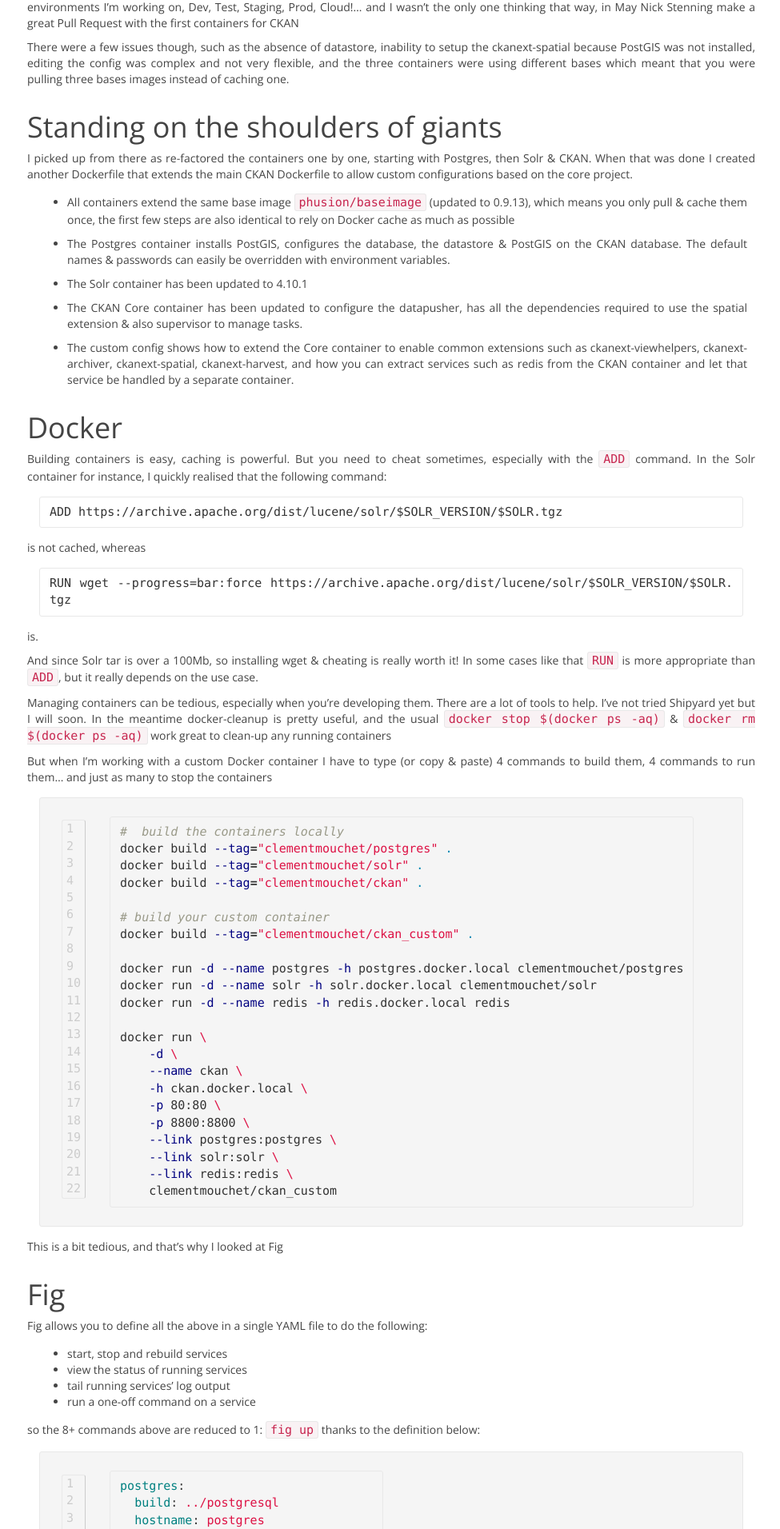
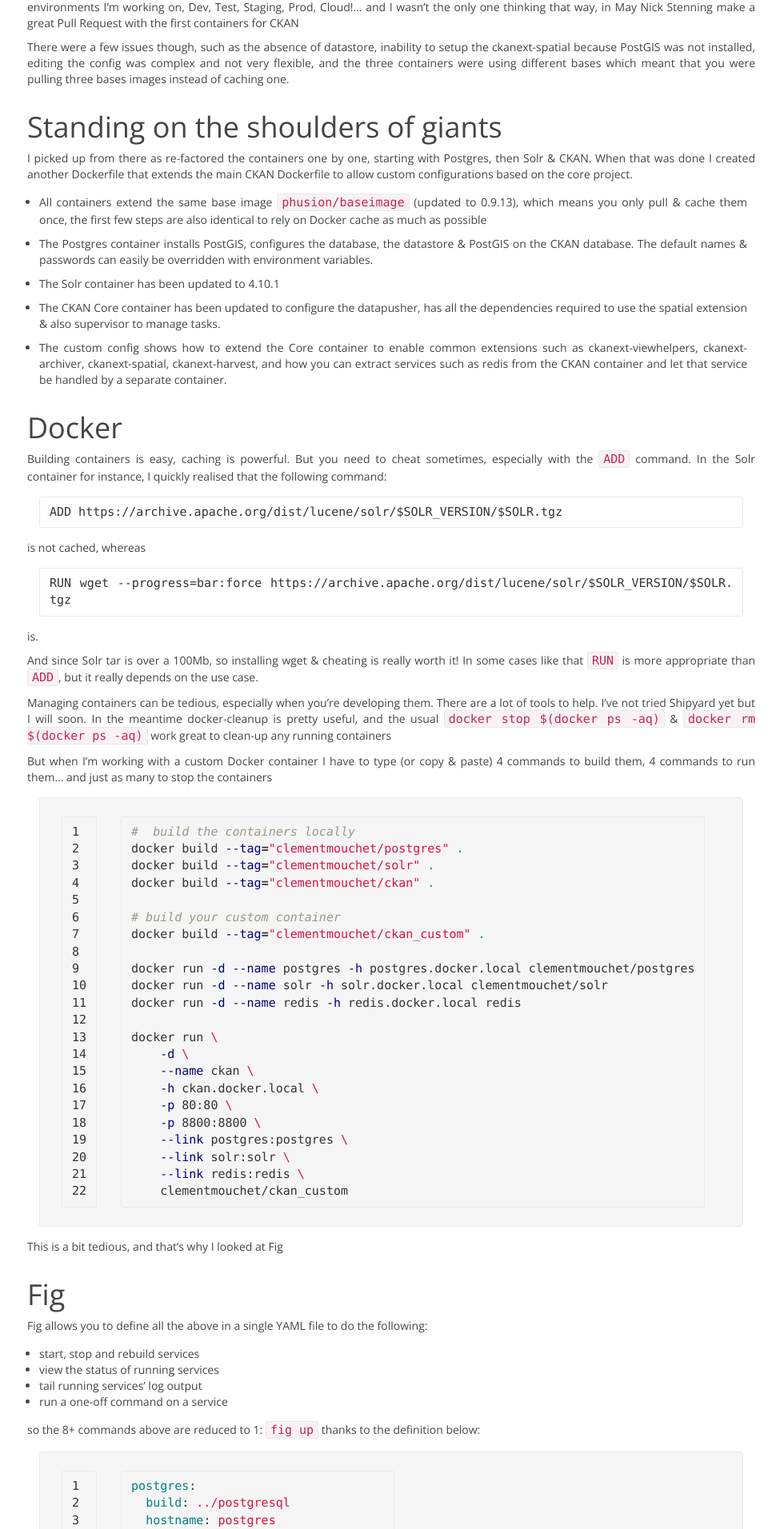
Before and after one commit to clementmouchet/clementmouchet.github.io, a Jekyll site: the page built from _posts/2014-10-19-ckan-docker-fig-vagrant.markdown, in a window 1280 px wide. Shown: the part 552-2464 px from the top of the page at 80% size, without its empty margins (151-1126 px from the left). Built offline with Jekyll 4.4.1, drawn with Linux system fonts in a browser that asks for light colours; nearby versions of some CDN libraries; a style sheet for code colours, icons or effects is not loaded.

Commit message:
CSS tweaks for tablets

```diff
--- a/_sass/_my.scss
+++ b/_sass/_my.scss
@@ -64,7 +64,7 @@
     background-color: transparent;
     border-bottom: solid 2px #bbb;
 }
-@media (min-width: 768px) {
+@include media-query($tablets) {
     .navbar-brand {
         float: left;
     }
@@ -72,6 +72,7 @@
         float: right;
     }
 }
+
 /*
  * Cover
  */
@@ -96,11 +97,8 @@
     .site-wrapper-inner {
         vertical-align: middle;
     }
-    /* Handle the widths */
-
     .cover-container {
         width: 100%;
-        /* Must be percentage or pixels for horizontal alignment */
     }
 }
 
@@ -115,27 +113,3 @@
         width: 970px;
     }
 }
-
-// @media (min-width: 768px) {
-//     /* Start the vertical centering */
-
-//     .site-wrapper-inner {
-//         vertical-align: middle;
-//     }
-//     /* Handle the widths */
-
-//     .cover-container {
-//         width: 100%;
-//         /* Must be percentage or pixels for horizontal alignment */
-//     }
-// }
-// @media (min-width: 992px) {
-//     .cover-container {
-//         width: 800px;
-//     }
-// }
-// @media (min-width: 1200px) {
-//     .container {
-//         width: 970px;
-//     }
-// }
--- a/_sass/_posts.scss
+++ b/_sass/_posts.scss
@@ -41,23 +41,11 @@
     }
     > ul {
         margin-top: 15px;
-        margin-left: 50px;
+        margin-left: 15px;
         margin-right: 10px;
         margin-bottom: 15px;
     }
     pre {
         margin: 15px;
     }
-    > .highlight .lineno {
-        color: #ccc;
-        display: inline-block;
-        padding: 0 5px;
-        border-right: 1px solid #ccc;
-    }
-    > .highlight pre code {
-        display: block;
-        white-space: pre;
-        overflow-x: auto;
-        word-wrap: normal;
-    }
 }
```
